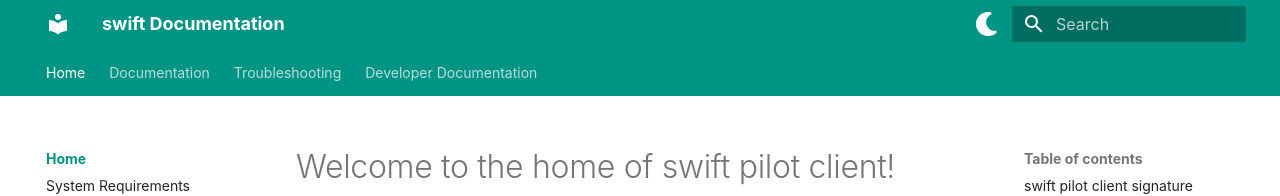
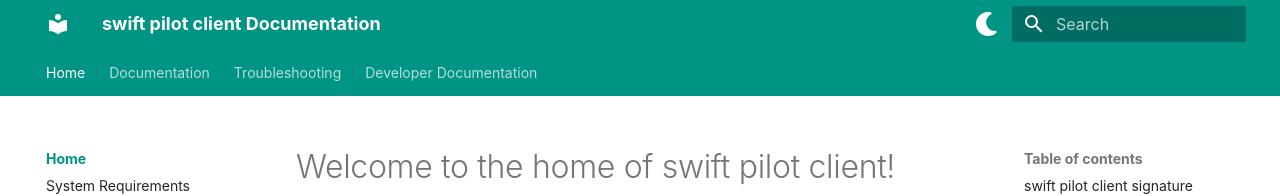
Before and after one commit to swift-project/docs, an MkDocs documentation site: the page built from docs/index.md, in a window 1280 px wide. Shown: the top 196 px of the page. Built offline with MkDocs 1.6.1 and Material for MkDocs 9.7.7, drawn with Linux system fonts in a browser that asks for light colours.

```diff
--- a/mkdocs.yml
+++ b/mkdocs.yml
@@ -1,7 +1,8 @@
 # SPDX-FileCopyrightText: Copyright (C) swift Project Community / Contributors
 # SPDX-License-Identifier: GFDL-1.3-only
 
-site_name: swift Documentation
+site_name: swift pilot client Documentation
+site_url: https://swift-project.github.io/docs
 
 # repo_url: https://github.com/swift-project/pilotclient
 
```
Also changed, not shown: requirements.txt (added, +39 -0 lines), 2 other files.
